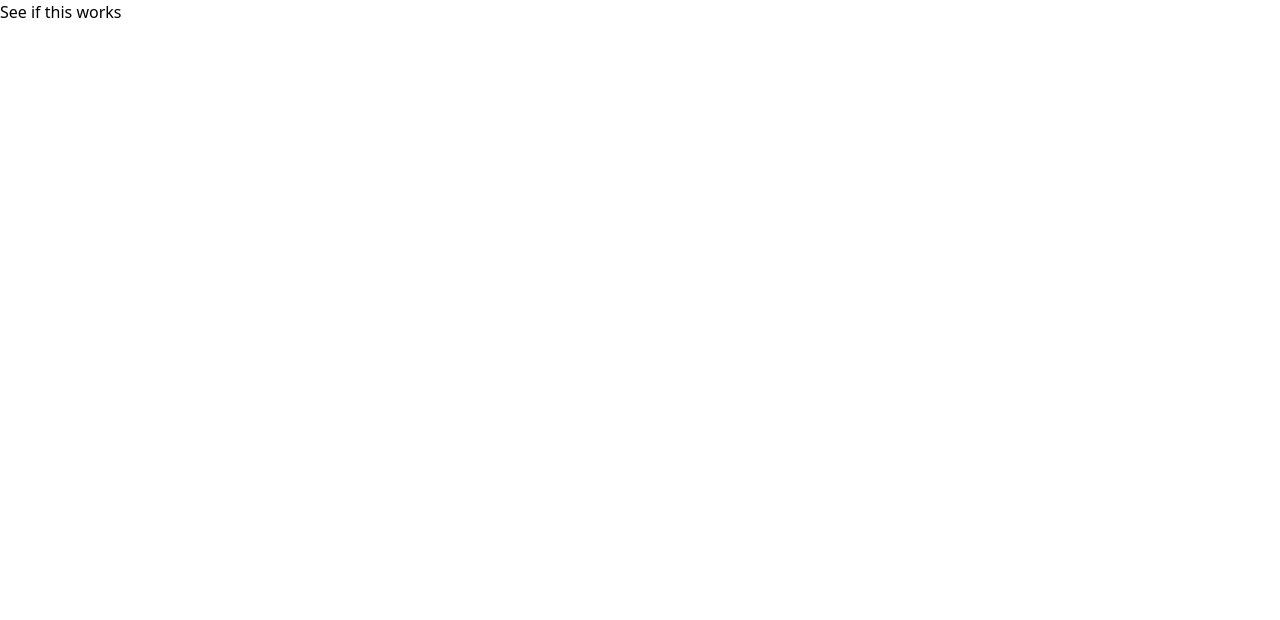
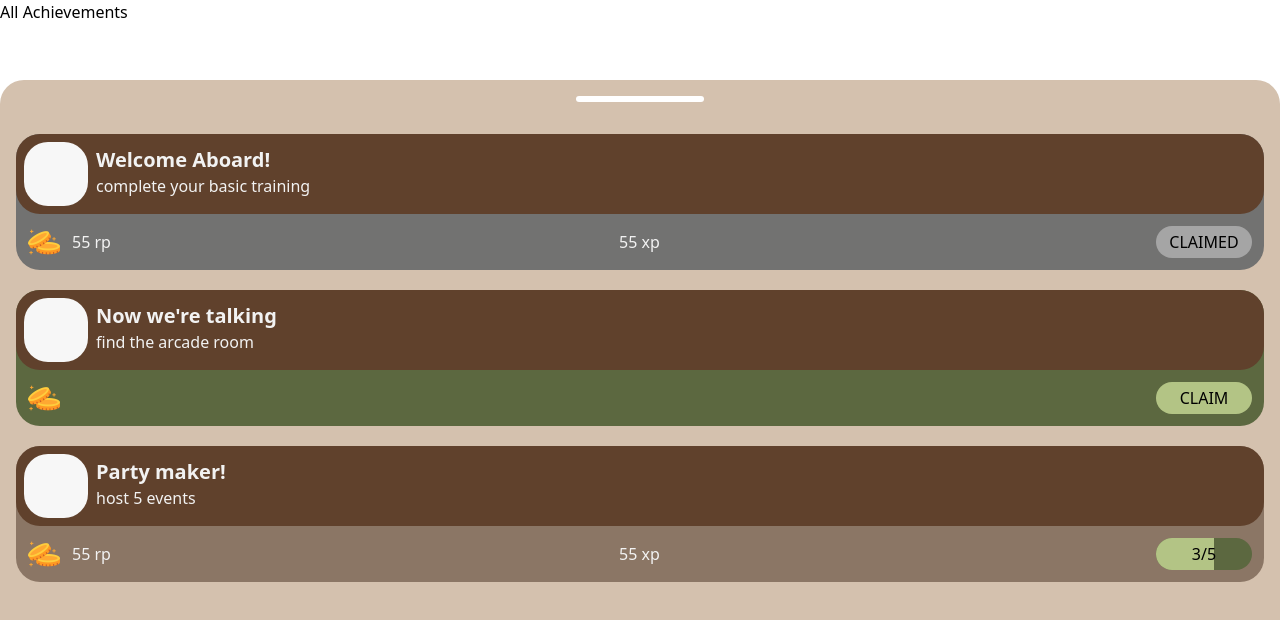
Before and after one commit to kn-kraken/globalworth-quest, a SvelteKit app: page /achievements in a window 1280 px wide. Shown: the top 620 px of the page. Built offline with nearby package versions, Linux system fonts and the light colour scheme.

Commit message:
implement achievements

```diff
--- /dev/null
+++ b/src/lib/components/Achievement.svelte
@@ -0,0 +1,48 @@
+<script>
+    import AchievementButton from './AchievementButton.svelte'
+    import money from '../../resources/money.png'
+    let {
+        title,
+        description,
+        rp,
+        xp,
+        status
+    } = $props();
+
+    function getColor(s) {
+        if (s == 1) {
+            return 'bg-[#727271]';
+        }
+        if (s == null) {
+            return 'bg-[#5c6840]'
+        }
+        return 'bg-[#8b7665]';
+    }
+
+    function handleOnClick() {
+        if (status == null) {
+            status = 0;
+        }
+    }
+
+    let color = $derived(getColor(status));
+</script>
+
+<div class={`${color} rounded-3xl w-full items-center inline-block mb-5`}>
+    <div class="bg-[#60412c] rounded-3xl w-full flex-row flex">
+        <div class='w-16 h-16 bg-[#f7f7f7] rounded-3xl m-2'></div>
+        <div class="mt-3 text-[#f2f2f2]">
+            <p class="font-bold text-xl">{title}</p>
+            <p>{description}</p>
+        </div>
+    </div>
+    <div class="flex text-[#f2f2f2] justify-between items-center mx-3">
+        <div class="flex mr-3 my-3 gap-3 items-center">
+            <img src={money} alt="money" class="transparent-image w-8 h-auto" />
+            {#if rp}<p>{rp} rp</p>{/if}
+        </div>
+        {#if xp}<p>{xp} xp</p>{/if}
+        <AchievementButton {status} onClick={handleOnClick}/>
+    </div>
+
+</div>
--- /dev/null
+++ b/src/lib/components/AchievementButton.svelte
@@ -0,0 +1,30 @@
+<script>
+    let { status, onClick } = $props();
+
+    function getColor(s) {
+        if (s == 1) {
+            return 'bg-[#a5a5a5]';
+        }
+        if (s == null) {
+            return 'bg-[#b3c485]'
+        }
+        return 'bg-[#5c6840]';
+    }
+
+    let percentage = $derived(status * 100);
+    let color = $derived(getColor(status));
+</script>
+
+<button class={`relative w-24 h-8 rounded-full ${color} overflow-hidden text-black`} on:click={onClick}>
+    {#if (status != null && status != 1)}
+    <div class="absolute top-0 left-0 h-full bg-[#b3c485] transition-all"
+         style="width: {percentage}%;">
+    </div>
+
+    <span class="relative z-10">{Math.round(percentage / 20)}/5</span>
+    {:else if status == null}
+    CLAIM
+    {:else}
+    CLAIMED
+    {/if}
+  </button>
--- a/src/routes/achievements/+page.svelte
+++ b/src/routes/achievements/+page.svelte
@@ -1 +1,18 @@
-<h1>See if this works</h1>
+<script>
+    import Achievement from "$lib/components/Achievement.svelte";
+    import Overlay from "$lib/components/Overlay.svelte";
+
+    let achievement = $state([
+        { title: "Welcome Aboard!", description: "complete your basic training", rp: 55, xp: 55, status: 1 },
+        { title: "Now we're talking", description: "find the arcade room", rp: null, xp: null, status: null },
+        { title: "Party maker!", description: "host 5 events", rp: 55, xp: 55, status: 0.6 },
+    ])
+</script>
+
+<h1>All Achievements</h1>
+
+<Overlay>
+    {#each achievement as achievement}
+        <Achievement {...achievement}/>
+    {/each}
+</Overlay>
--- a/src/routes/events/+page.svelte
+++ b/src/routes/events/+page.svelte
@@ -38,12 +38,6 @@
 
 <h1>All Events</h1>
 
-<!-- <ul>
-    {#each data.quests as quest}
-        <li>{quest.title}</li>
-    {/each}
-</ul> -->
-
 <Overlay>
     {#each events as event}
         <Event {...event}/>
```
Also changed, not shown: src/resources/money.png (added).
